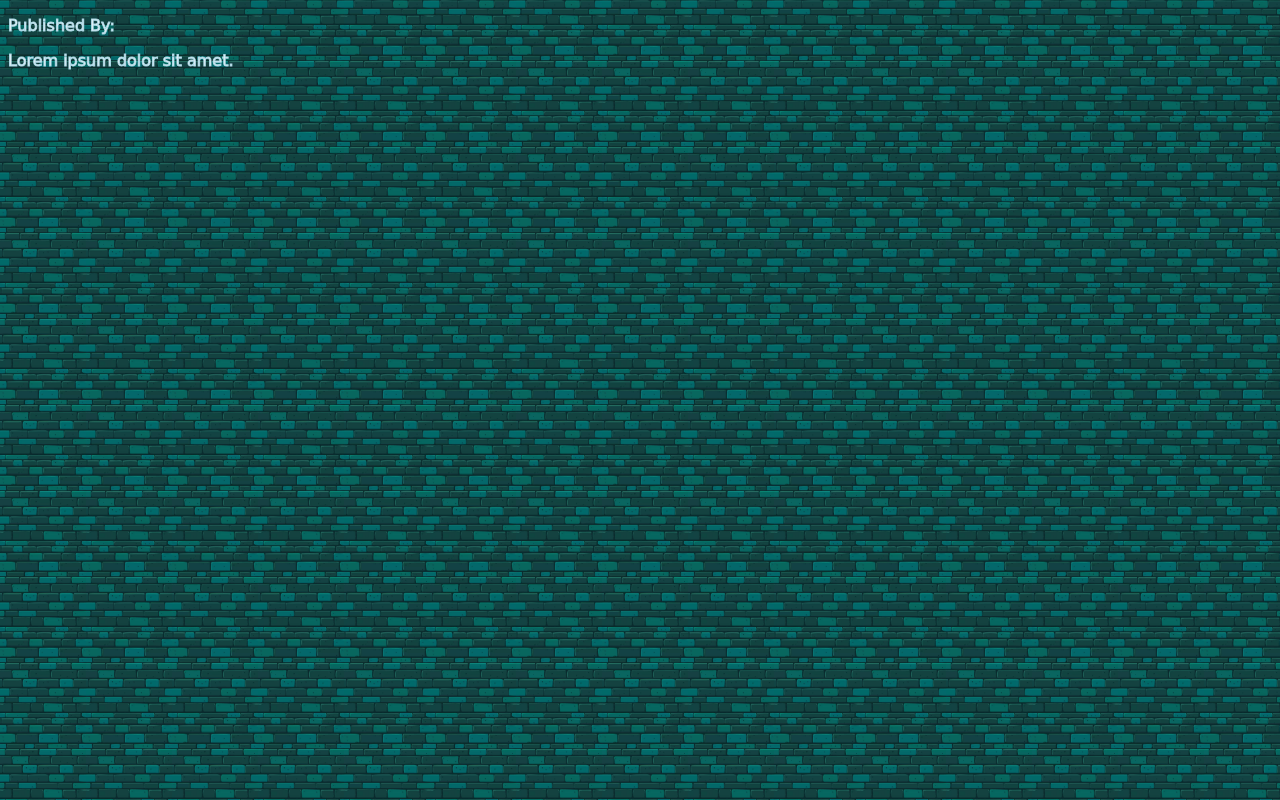
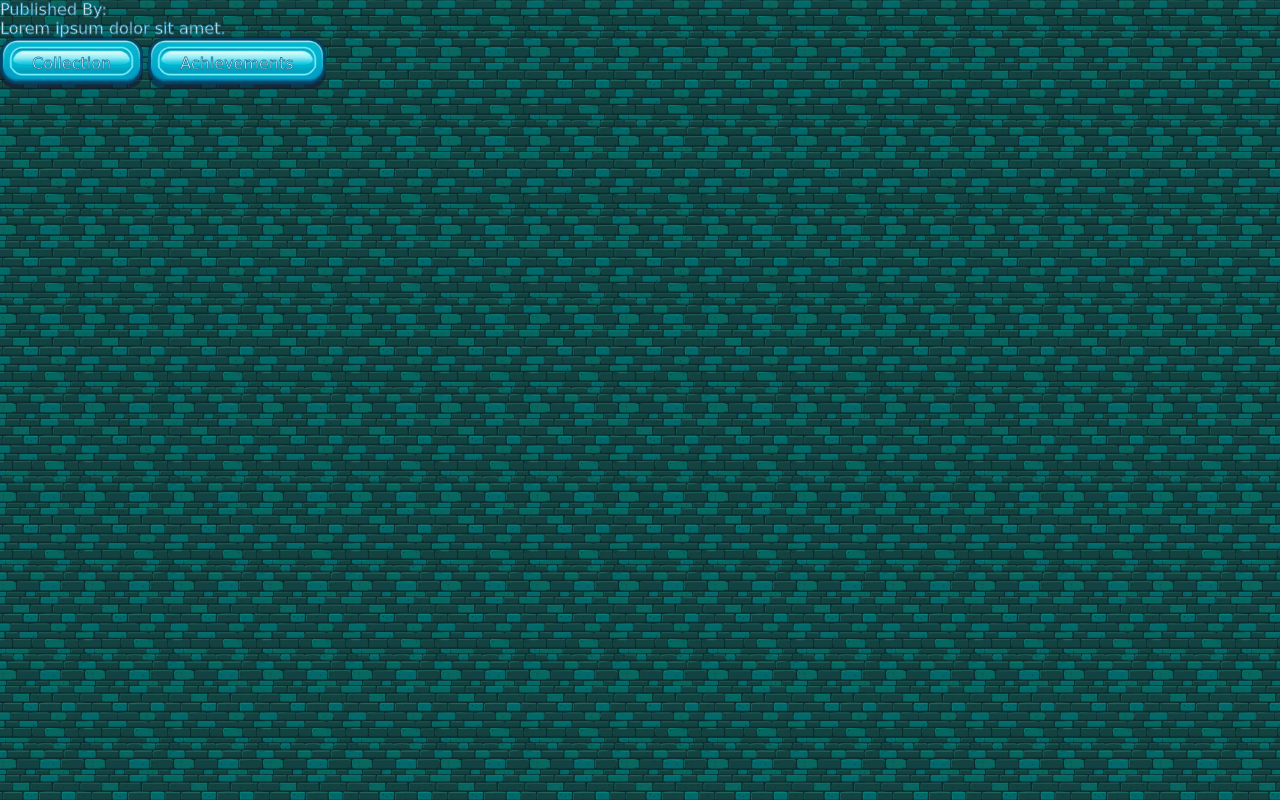
Before and after one commit to wmw-modding/wmw-modding.github.io, a plain HTML site: page index.html in a window 1280 px wide. Drawn offline with Linux system fonts and the light colour scheme; a web font is replaced by a local one.

Commit message:
add button styling

```diff
--- a/common/css/common.css
+++ b/common/css/common.css
@@ -25,9 +25,13 @@
     --font-bleeker: "Bleeker", cursive, sans-serif;
 
     --primary-text-color: white;
-    --text-outline-color: lightblue;
+    --text-outline-color: rgb(34 124 158);
 
     --background-image: url(/common/images/background/main/WMW_UI_brick-HD.webp);
+
+    --button-image: url(/common/images/ui/wmw/button.png);
+    --button-image-pressed: url(/common/images/ui/wmw/button_highlight.png);
+    --button-text-translateY: 4px;
 }
 
 .bleeker {
@@ -42,10 +46,65 @@
     font-family: var(--font-bleeker);
 }
 
+* {
+    margin: 0;
+    color: var(--primary-text-color);
+    -webkit-text-stroke: 0.05em var(--text-outline-color);
+}
+
 body {
     background-image: var(--background-image);
     background-size: contain;
+}
 
-    color: var(--primary-text-color);
-    -webkit-text-stroke: 1px var(--text-outline-color);
+
+
+.button {
+    position: relative;
+    /* display: flex;
+    align-items: center;
+    justify-content: center; */
+    display: inline-grid;
+    isolation: isolate;
+
+    font-size: 1em;
+    padding: 1em 2em;
+    text-align: center;
+    text-decoration: none;
+
+    border: none;
+
+    user-select: none;
+    cursor: pointer;
+
+    background: none;
+    outline: none;
+
+    min-width: 5rem;
+    min-height: 3rem;
 }
+
+.button::after {
+    content: "";
+
+    width: 100%;
+    height: 100%;
+    position: absolute;
+    z-index: -1;
+
+    border-image-slice: 27 27 27 27 fill;
+    border-image-width: 20px 20px 20px 20px;
+    border-image-outset: 0px 0px 0px 0px;
+    border-image-repeat: stretch stretch;
+    border-image-source: var(--button-image);
+}
+
+.button:where(:active)::after {
+    border-image-source: var(--button-image-pressed);
+    transform: translateY(calc(-1 * var(--button-text-translateY)));
+    filter: brightness(50%);
+}
+
+.button:where(:active) {
+    transform: translateY(var(--button-text-translateY));
+}
--- a/index.html
+++ b/index.html
@@ -29,6 +29,8 @@
         <main id="content">
             <p class="bleeker bold">Published By:</p>
             <p>Lorem ipsum dolor sit amet.</p>
+            <button class="button">Collection</button>
+            <button class="button">Achievements</button>
         </main>
     </body>
 </html>
```
